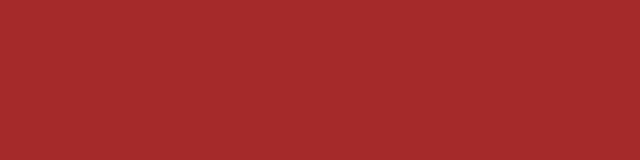
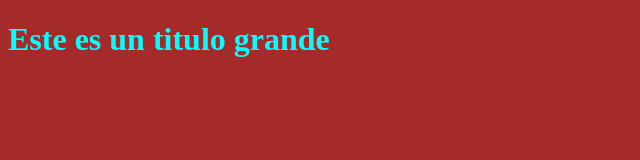
Before and after one commit to RaulPW/Proyecto2_PI, a plain HTML site: page index.html in a window 1280 px wide. Shown: the whole page, without its empty margins (0-640 px from the left). Drawn offline with Linux system fonts and the light colour scheme.

Commit message:
Modificado en la nueva_rama

```diff
--- a/css/styles.css
+++ b/css/styles.css
@@ -1,3 +1,5 @@
 body{
     background-color: brown;
+    margin: 20 px;
+    color: aqua;
 }
--- a/index.html
+++ b/index.html
@@ -8,7 +8,7 @@
     <link rel = "stylesheet" type = "text/css" href = "css/styles.css" ></style>
 </head>
 <body>
-
+    <h1>Este es un titulo grande</h1>
 
 
 </body>
```
